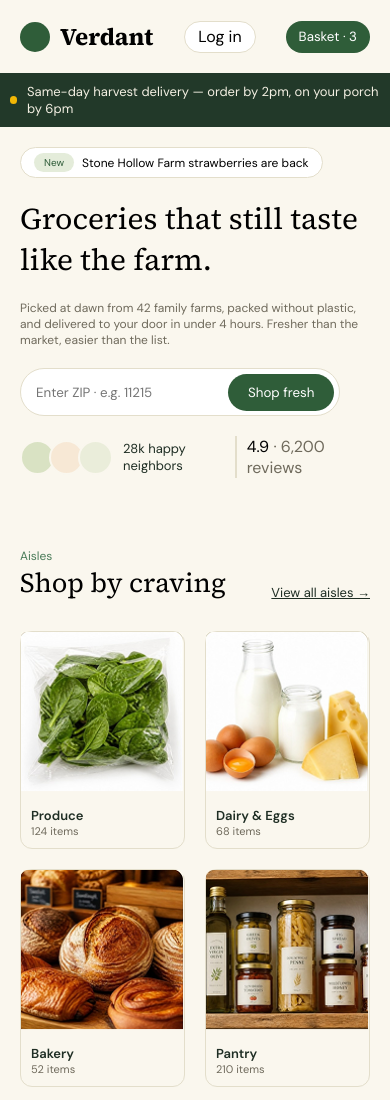
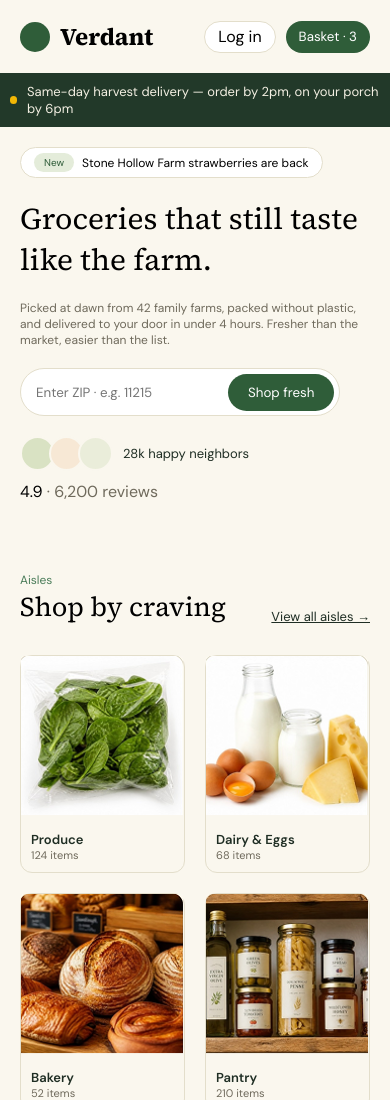
Before and after one commit to ImmaculateEben/verdant-tc, a plain HTML site: page index.html in a window 390 px wide. Shown: the top 1100 px of the page. Drawn offline with nearby package versions, Linux system fonts and the light colour scheme.

Commit message:
Fix header, hero search and ratings layout on small screens

```diff
--- a/styles.css
+++ b/styles.css
@@ -11,6 +11,7 @@ body {
   background-color: #faf7ee;
   display: flex;
   justify-content: space-between;
+  gap: 10px;
   font-family: "DM Sans", sans-serif;
   padding: 20px;
 }
@@ -80,6 +81,7 @@ body {
   align-items: center;
   background-color: white;
   border-radius: 20px;
+  white-space: nowrap;
 }
 .basket-button {
   border: none;
@@ -92,6 +94,7 @@ body {
   border-radius: 20px;
   color: white;
   font-family: "DM Sans", sans-serif;
+  white-space: nowrap;
 }
 
 @media (max-width: 1000px) {
@@ -101,6 +104,14 @@ body {
 
   .nav-lists {
     display: none;
+  }
+
+  .header-group-1 {
+    gap: 0;
+  }
+
+  .header-group-2 {
+    gap: 10px;
   }
 }
 
@@ -133,6 +144,8 @@ body {
   flex-direction: column;
   gap: 20px;
   flex: 1;
+  min-width: 0;
+  container-type: inline-size;
 }
 .hero-text-message {
   display: flex;
@@ -176,10 +189,13 @@ body {
   align-items: center;
   padding: 5px 5px 5px 15px;
   border-radius: 30px;
+  max-width: 100%;
 }
 
 .hero-input-group input {
   border: none;
+  flex: 1;
+  min-width: 0;
 }
 .hero-input-group input:focus {
   outline: none;
@@ -192,6 +208,8 @@ body {
   border-radius: 30px;
   color: white;
   font-family: "DM Sans", sans-serif;
+  white-space: nowrap;
+  flex-shrink: 0;
 }
 
 .hero-input-group input::placeholder {
@@ -244,6 +262,18 @@ body {
 
 .review-box span {
   color: #6f6a5c;
+}
+
+/* Stack the ratings row when the hero text column gets narrow */
+@container (max-width: 420px) {
+  .ratings {
+    flex-direction: column;
+    align-items: flex-start;
+  }
+  .review-box {
+    border-left: none;
+    padding-left: 0;
+  }
 }
 .image-wrapper {
   height: 415px;
```
